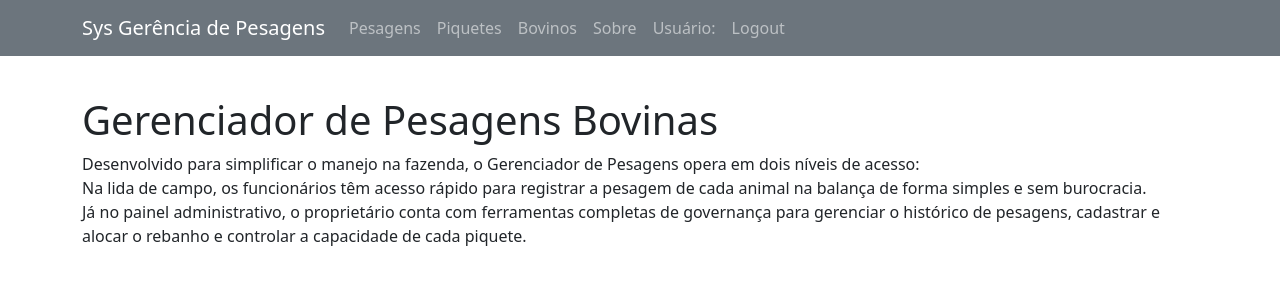
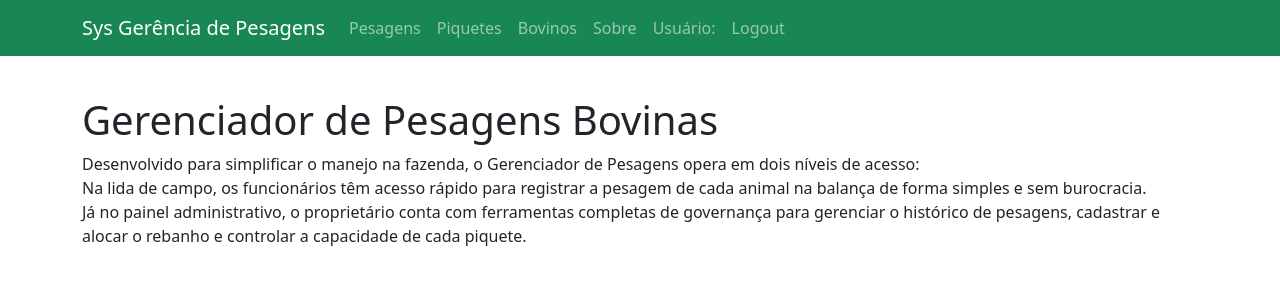
Before and after one commit to danielc-silva/gerenciador-pesagens, a React (Create React App) app: page /privado in a window 1280 px wide. Shown: the top 300 px of the page. Built offline with nearby package versions, Linux system fonts and the light colour scheme; no server answers.

Commit message:
altera cor navbar

```diff
--- a/src/MenuPrivado.jsx
+++ b/src/MenuPrivado.jsx
@@ -7,7 +7,7 @@ import 'bootstrap/dist/css/bootstrap.min.css';
 const MenuPrivado = () => {
     return (
         <>
-            <Navbar expand="lg" className="navbar navbar-expand-lg navbar-dark bg-secondary">
+            <Navbar expand="lg" className="navbar navbar-expand-lg navbar-dark bg-success">
                 <Container>
                     <NavLink className="navbar-brand" to="/privado">
                         Sys Gerência de Pesagens
--- a/src/MenuPublico.jsx
+++ b/src/MenuPublico.jsx
@@ -6,7 +6,7 @@ import Navbar from 'react-bootstrap/Navbar';
 const MenuPublico = () => {
     return (
         <>
-            <Navbar expand="lg" className="navbar navbar-expand-lg navbar-dark bg-secondary">
+            <Navbar expand="lg" className="navbar navbar-expand-lg navbar-dark bg-success">
                 <Container>
                     <NavLink className="navbar-brand" exact="true" to="/">Sys Gerência de Pesagens</NavLink>
                     <Navbar.Toggle aria-controls="basic-navbar-nav" />
```
Also changed, not shown: 1 other file (tests, documents, lock files or other folders).
